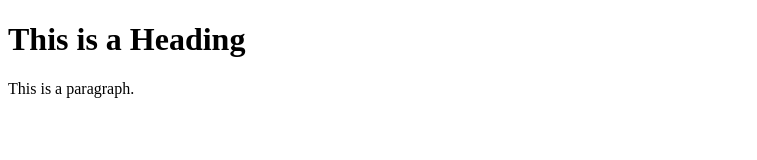
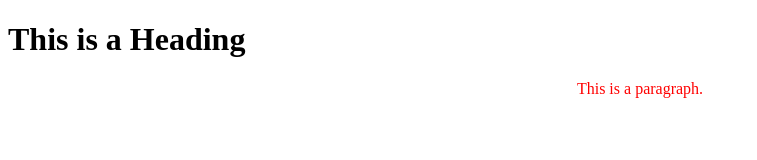
Before and after one commit to foally/TestPage, a plain HTML site: page index.html in a window 1280 px wide. Shown: the whole page, without its empty margins (0-757 px from the left). Drawn offline with Linux system fonts and the light colour scheme.

Commit message:
Update index.html

```diff
--- a/index.html
+++ b/index.html
@@ -1,6 +1,12 @@
 <!DOCTYPE html>
 <html>
 <head>
+  <style>
+p {
+  color: red;
+  text-align: center;
+}
+</style>
 <title>Testing Test Page</title>
 </head>
 <body>
```
